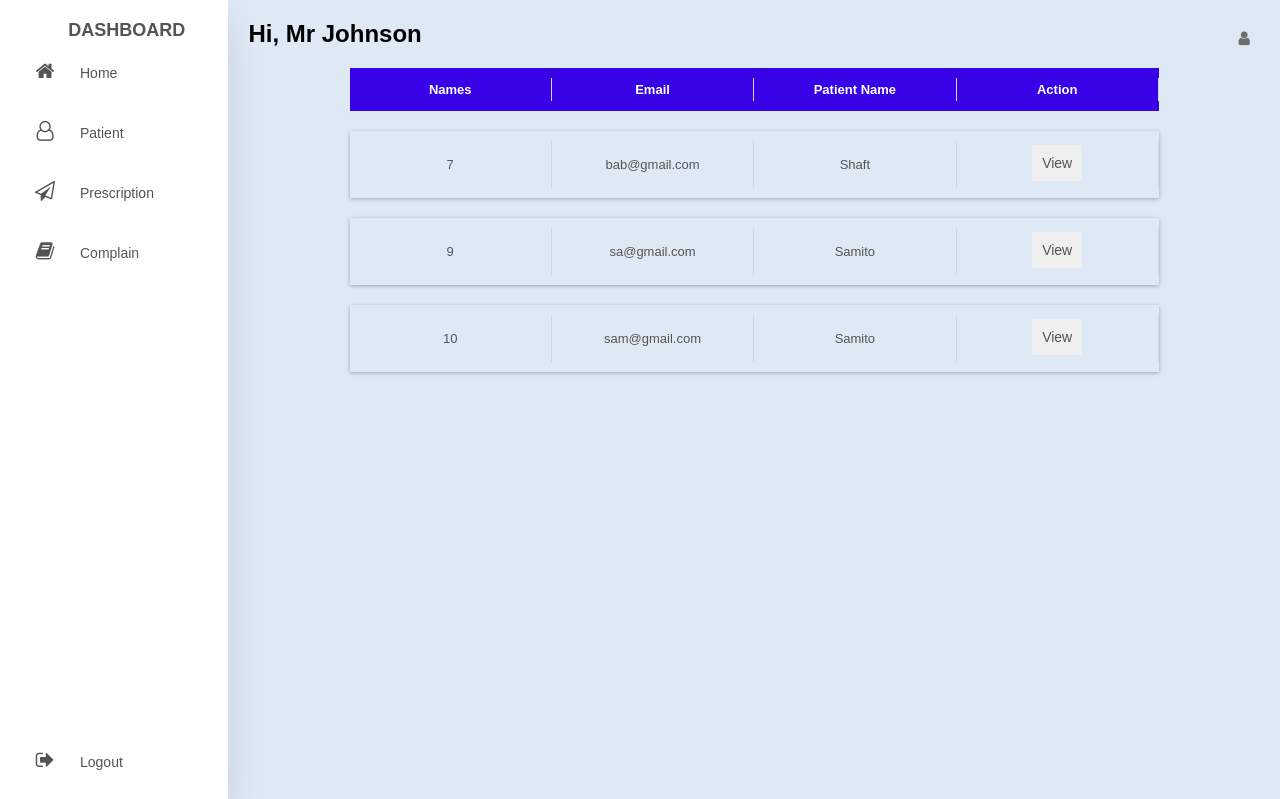
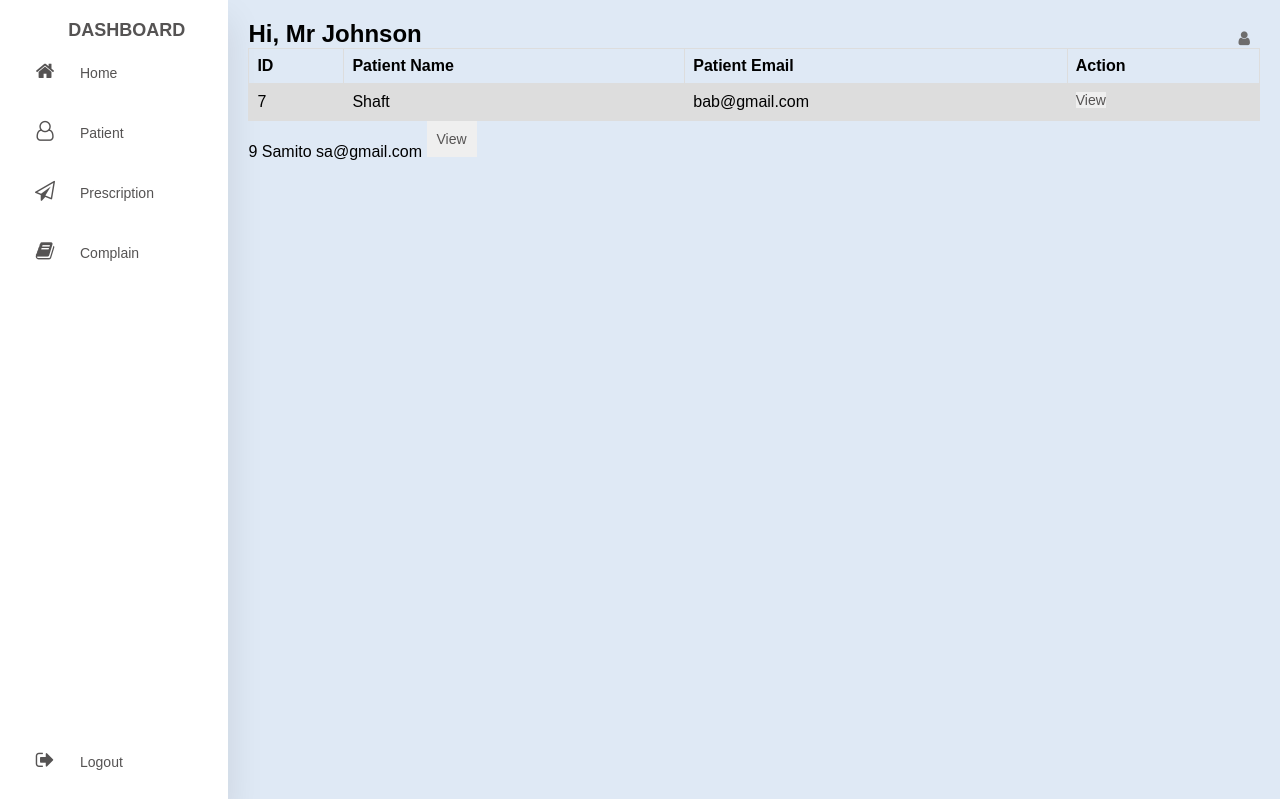
Before and after one commit to kingsamito/Drug-Prescription, a PHP site: page /complaint.php in a window 1280 px wide. Shown: the top 799 px of the page. Run offline with PHP 8.4, Linux system fonts and the light colour scheme; a user stored in the database is signed in; data comes from the database, SQL or seed files in the repository.

Commit message:
added some styles and features

```diff
--- a/complaint.php
+++ b/complaint.php
@@ -9,6 +9,7 @@
 
 <!DOCTYPE html>
 <html lang="en">
+
 <head>
     <meta charset="UTF-8">
     <meta http-equiv="X-UA-Compatible" content="IE=edge">
@@ -18,6 +19,7 @@
     <link rel="stylesheet" href="font-awesome-4.7.0/css/font-awesome.min.css">
     <title>Complaint</title>
 </head>
+
 <body>
     <div class="container">
         <nav>
@@ -56,29 +58,14 @@
             </div>
 
             <!--Table for patient-->
-
-            <div class="tale-box">
-                <div class="table-row table-head">
-                    <div class="table-cell">
-                        <p>Names</p>
-                    </div>
-
-                    <div class="table-cell">
-                        <p>Email</p>
-                    </div>
-
-                    <div class="table-cell">
-                        <p>Patient Name </p>
-                    </div>
-
-                    <div class="table-cell">
-                        <p>Action</p>
-                    </div>
-
-
-
-                </div>
-            </div>
+            <div style="overflow-x:auto;">
+                <table>
+                    <tr>
+                        <th>ID</th>
+                        <th>Patient Name</th>
+                        <th>Patient Email</th>
+                        <th>Action</th>
+                    </tr>
 
                     <?php
                     $me = $_SESSION['role'];
@@ -92,26 +79,17 @@
                         $email = $row['email'];
                     ?>
 
-            <div class="tale-box">
-                <div class="table-row">
-                    <div class="table-cell">
-                        <p><?php echo $id; ?></p>
+                        <tr>
+                            <td><?php echo $id ?></td>
+                            <td><?php echo $name ?></td>
+                            <td><?php echo $email ?></td>
+                            <td> <button class="dash-btn" style="width: auto;"><a href="./chatbox/index.php?patient=<?php echo $email; ?>">View</a></button>
+                            </td>
+
+                        </tr>
+                </table>
             </div>
 
-
-                    <div class="table-cell">
-                        <p><?php echo $email; ?></p>
-                    </div>
-
-                    <div class="table-cell">
-                        <p><?php echo $name; ?></p>
-                    </div>
-                    <div class="table-cell">
-                        <button class="dash-btn" style="width: auto;"><a href="./chatbox/index.php?patient=<?php echo $email; ?>">View</a></button>
-                    </div>
-
-                </div>
-            </div>
         <?php
                     }
         ?>
@@ -120,4 +98,5 @@
         </section>
     </div>
 </body>
+
 </html>
--- a/css/dashboard.css
+++ b/css/dashboard.css
@@ -78,6 +78,8 @@
     position: absolute;
     bottom: 0;
 }
+
+
 
 
 /*main section*/
@@ -179,6 +181,22 @@
 
 
 /*Patient Table*/
+
+table {
+  font-family: arial, sans-serif;
+  border-collapse: collapse;
+  width: 100%;
+}
+
+td, th {
+  border: 1px solid #dddddd;
+  text-align: left;
+  padding: 8px;
+}
+
+tr:nth-child(even) {
+  background-color: #dddddd;
+}
 
 .table-box{
     margin: 50px auto;
--- a/css/style.css
+++ b/css/style.css
@@ -12,6 +12,7 @@
     background-position: center;
     background-size: cover;
     position: relative;
+    overflow: hidden;
 }
 
 nav {
```
Also changed, not shown: css/prescription.css (+16 -0 lines), prescription.php (+35 -8 lines). Lines whose indentation alone changed are shown as unchanged.
